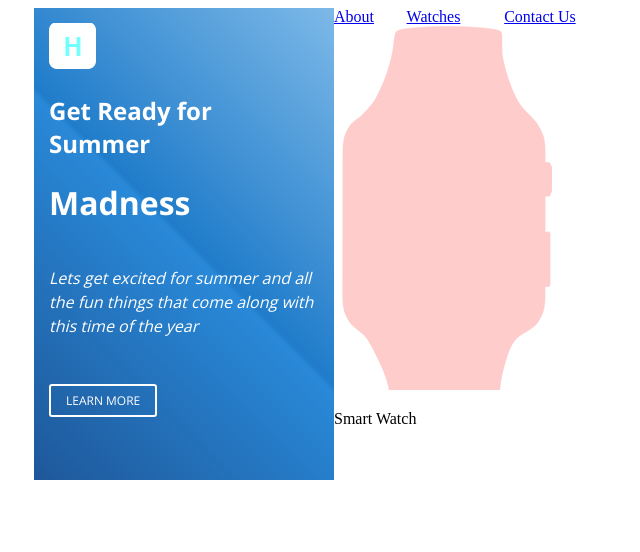
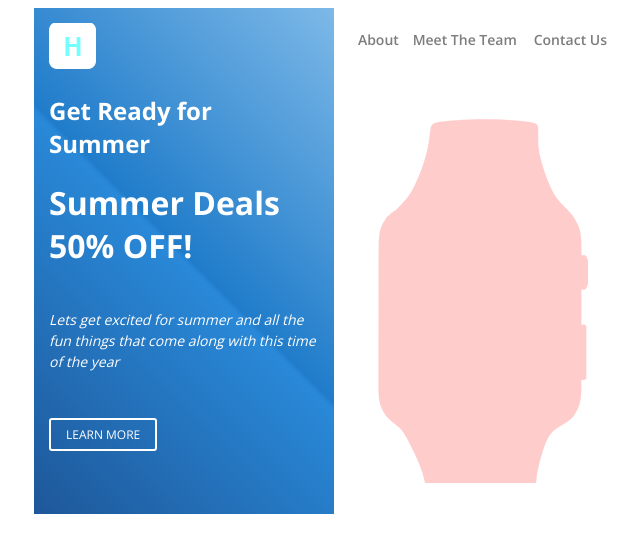
Before and after one commit to RyanPPitts/Responsive-Email-Tutorial-2020, a React app: page public/index.html in a window 1280 px wide. Shown: the whole page, without its empty margins (306-946 px from the left). Built offline with nearby package versions, Linux system fonts and the light colour scheme.

Commit message:
Modification
Slight modifications to the td/tr elements.

```diff
--- a/public/index.html
+++ b/public/index.html
@@ -28,8 +28,9 @@
             <tr>
               <!-- first row on line 27 -->
               <td>
+                <!-- Start of Left Column -->
                 <table
-                  class="container"
+                  class="header-left"
                   width="50%"
                   align="Left"
                   cellspacing="0"
@@ -67,8 +68,8 @@
                           Arial, 'Lucida Grande', sans-serif; color: white;">
                       <img src="img/logo.png" />
                       <h2 style-"padding: 25px 0 10px; font-size: 30px; margin: 0; font-weight: 300; line-height: 1;"> Get Ready for Summer</h2>
-                      <h1 style-"font-size: 80px; margin: 0; line-height: 1; padding: 0 0 10px;> Madness</h1>
-                      <p style="font-style: italic; font-size: 16px; margin: 0; line-height: 1.5; padding: 20px 0px 50px; ">
+                      <h1 style-"font-size: 80px; margin: 0; line-height: 1; padding: 0 0 10px;> Summer Deals 50% OFF!</h1>
+                      <p style="font-style: italic; font-size: 14px; margin: 0; line-height: 1.5; padding: 20px 0px 50px; ">
                         Lets get excited for summer and all the fun things that
                         come along with this time of the year
                       </p>
@@ -76,9 +77,10 @@
                     </td>
                   </tr>
                 </table>
-
+                <!-- End of Left Column -->
+                <!-- Start of Right Column -->
                 <table
-                  class="container"
+                  class="header-right"
                   width="50%"
                   align="Right"
                   cellspacing="0"
@@ -86,7 +88,9 @@
                   border="0"
                 >
                   <tr>
-                    <td>
+                    <td style="
+                    font-family: 'Open Sans', 'Helvetica Neue', Helvetica,
+                      Arial, 'Lucida Grande', sans-serif; color: #7d7d7d;">
                       <table
                         class="container"
                         width="100%"
@@ -94,26 +98,32 @@
                         cellspacing="0"
                         cellpadding="0"
                         border="0"
+                        style="padding: 20px;"
                       >
-                        <tr>
-                          <td>
-                            <a href="#">About</a>
+                        <tr >
+                          <td align="center">
+                            <a href="#" style="font-size: 14px; font-weight: 600; text-decoration: none; color: #7d7d7d;">About</a>
                           </td>
 
-                          <td>
-                            <a href="#">Watches</a>
+                          <td align="center">
+                            <a href="#" style="font-size: 14px; font-weight: 600; text-decoration: none; color: #7d7d7d;">Meet The Team</a>
                           </td>
 
-                          <td>
-                            <a href="#">Contact Us</a>
+                          <td align="center">
+                            <a href="#" style="font-size: 14px; font-weight: 600; text-decoration: none; color: #7d7d7d;">Contact Us</a>
                           </td>
                         </tr>
                       </table>
                     </td>
                   </tr>
+                  <tr>
+                    <td align="center" valign="bottom" style="padding-top: 49px;">
+                      <img src="img/smartwatch.png" />
+                    </td>
+                  </tr>
                 </table>
-                <img src="img/smartwatch.png" />
-                <p>Smart Watch</p>
+                <!-- End of Right Column -->
+
               </td>
             </tr>
             <!-- End of Main Row -->
```
